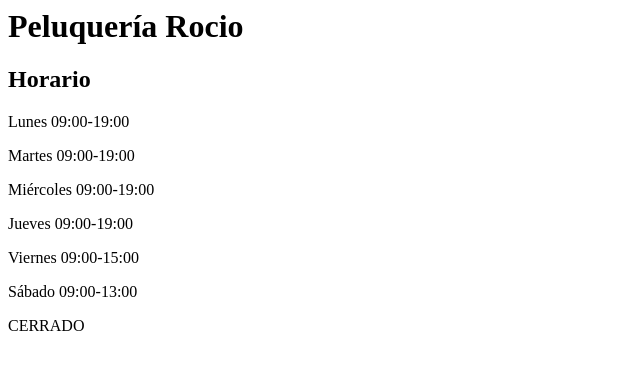
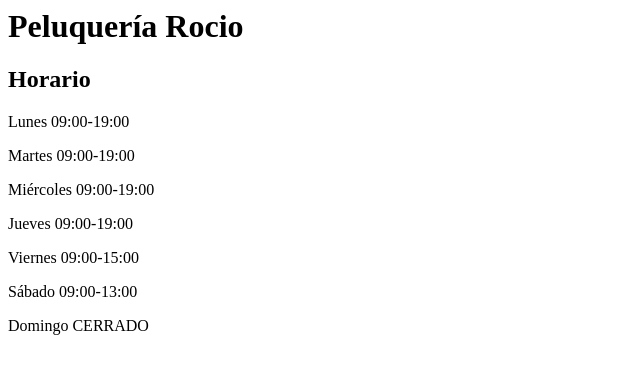
Before and after one commit to rpalaolozano/Peluqueria, a plain HTML site: page index.html in a window 1280 px wide. Shown: the full height of the page, 0-640 px from the left. Drawn offline with Linux system fonts and the light colour scheme.

Commit message:
Añado texto de domingo

```diff
--- a/index.html
+++ b/index.html
@@ -6,4 +6,4 @@
 <p>Jueves 09:00-19:00</p>
 <p>Viernes 09:00-15:00</p>
 <p>Sábado 09:00-13:00</p>
-<p>CERRADO</p>
+<p>Domingo CERRADO</p>
```
